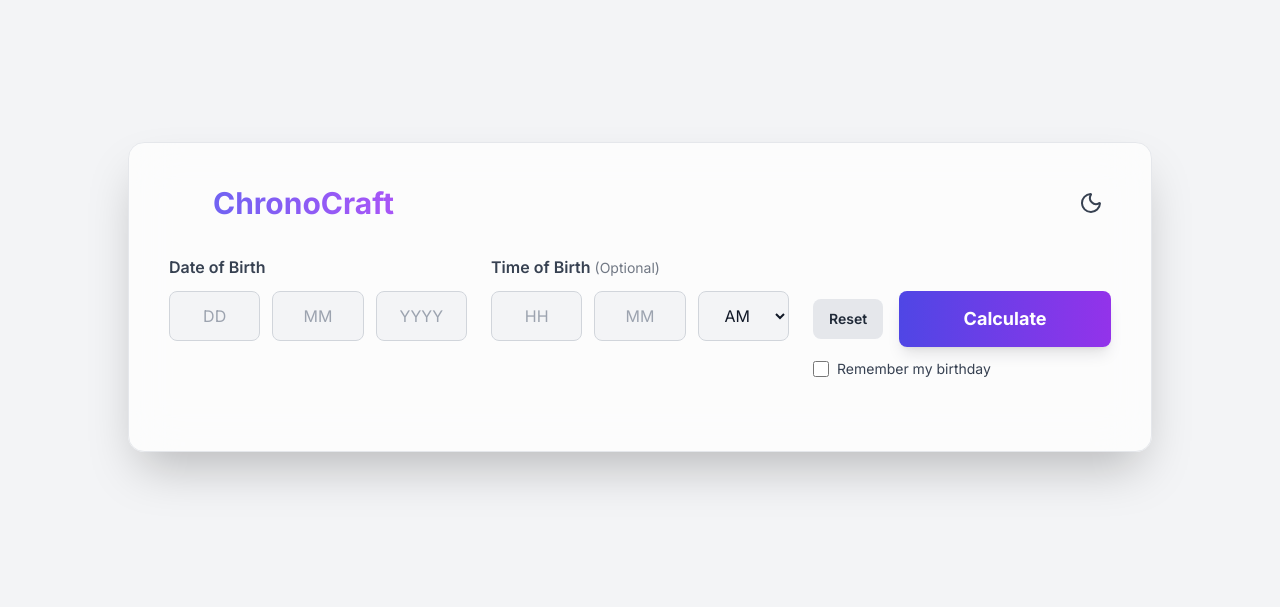
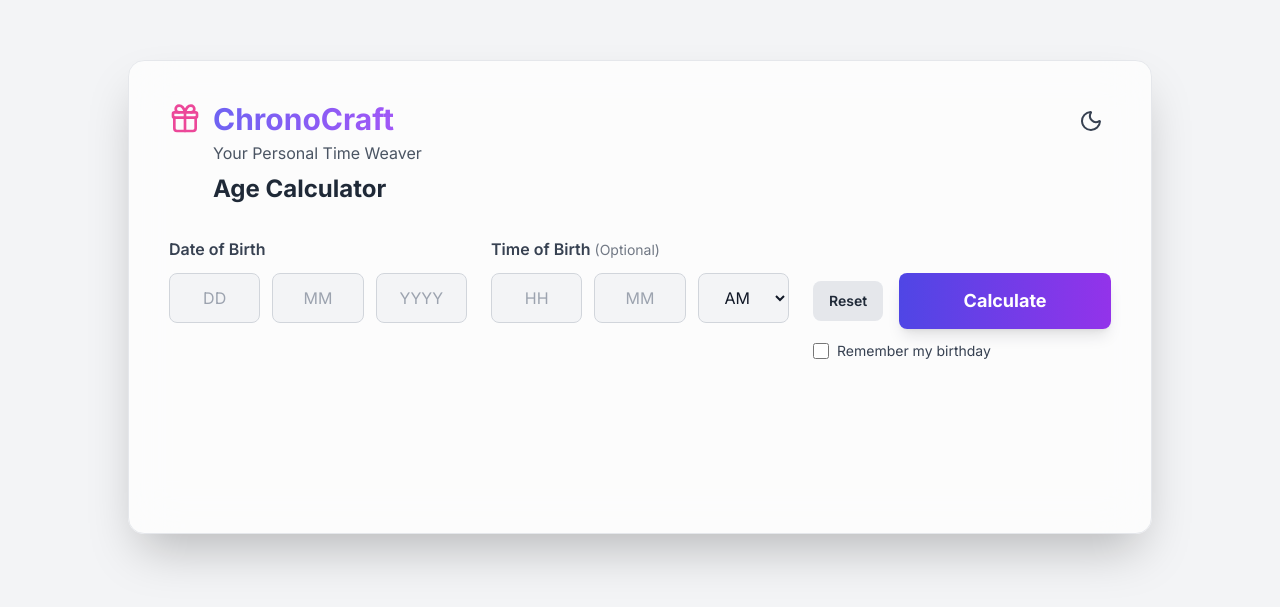
Before and after one commit to anaymdalvi-glitch/age-calculator2, a plain HTML site: page index.html in a window 1280 px wide. Shown: the part 103-710 px from the top of the page. Drawn offline with nearby package versions, Linux system fonts and the light colour scheme.

Commit message:
Update index.html

```diff
--- a/index.html
+++ b/index.html
@@ -1,8 +1,14 @@
 <!DOCTYPE html>
-<html lang="en" class="dark"> <!-- Default to dark mode --><head>
+<html lang="en" class="dark">
+
+<head>
     <meta charset="UTF-8">
     <meta name="viewport" content="width=device-width, initial-scale=1.0">
     <title>ChronoCraft | Modern Age Calculator</title>
+
+    <!-- Google AdSense -->
+    <script async src="https://pagead2.googlesyndication.com/pagead/js/adsbygoogle.js?client=ca-pub-5173549373434570"
+     crossorigin="anonymous"></script>
 
     <!-- Tailwind CSS --><script src="https://cdn.tailwindcss.com"></script>
 
@@ -69,6 +75,13 @@
         .dark #theme-icon-moon { display: none; }
         html:not(.dark) #theme-icon-sun { display: none; }
         html:not(.dark) #theme-icon-moon { display: block; }
+
+        /* FIX for AdSense slot size error */
+        .adsbygoogle {
+            display: flex !important; /* Ensure it's treated as a block/flex element */
+            min-height: 100px; /* Provide a minimum rendering height */
+            text-align: center;
+        }
     </style>
 
     <script>
@@ -90,21 +103,28 @@
     <main class="w-full max-w-5xl mx-auto">
         <div class="w-full bg-white/70 dark:bg-gray-800/70 backdrop-blur-xl border border-gray-200 dark:border-gray-700/50 rounded-2xl shadow-2xl p-6 md:p-10">
 
-            <!-- Header: Title + Theme Toggle --><header class="flex justify-between items-center mb-8">
-                <h1 class="text-3xl font-bold text-transparent bg-clip-text bg-gradient-to-r from-indigo-500 to-purple-500 flex items-center gap-3">
-                    <i data-lucide="calendar-clock" class="w-8 h-8"></i>
-                    ChronoCraft
-                </h1>
+            <!-- Header: Title + Theme Toggle -->
+            <header class="flex justify-between items-start mb-8">
+                <div>
+                    <h1 class="text-3xl font-bold text-transparent bg-clip-text bg-gradient-to-r from-indigo-500 to-purple-500 flex items-center gap-3">
+                        <i data-lucide="gift" class="w-8 h-8 text-pink-500"></i>
+                        ChronoCraft
+                    </h1>
+                    <p class="text-gray-600 dark:text-gray-400 text-md mt-1 ml-11">Your Personal Time Weaver</p>
+                    <h2 class="text-2xl font-bold text-gray-800 dark:text-gray-100 mt-2 ml-11">Age Calculator</h2>
+                </div>
                 <button id="theme-toggle" title="Toggle theme" class="p-2 rounded-full text-gray-700 dark:text-gray-300 hover:bg-gray-200 dark:hover:bg-gray-700 transition-all focus-visible-ring">
                     <i id="theme-icon-sun" data-lucide="sun" class="w-6 h-6"></i>
                     <i id="theme-icon-moon" data-lucide="moon" class="w-6 h-6"></i>
                 </button>
             </header>
 
-            <!-- Input Form --><section id="input-form" class="mb-8">
+            <!-- Input Form -->
+            <section id="input-form" class="mb-8">
                 <div class="grid grid-cols-1 md:grid-cols-3 gap-6">
 
-                    <!-- Date Inputs --><div class="space-y-3">
+                    <!-- Date Inputs -->
+                    <div class="space-y-3">
                         <label for="day" class="text-base font-semibold text-gray-700 dark:text-gray-300">Date of Birth</label>
                         <div class="grid grid-cols-3 gap-3">
                             <input type="number" id="day" placeholder="DD" min="1" max="31" class="w-full p-3 text-center rounded-lg bg-gray-100 dark:bg-gray-700 border border-gray-300 dark:border-gray-600 focus:border-indigo-500 dark:focus:border-indigo-500 outline-none focus-visible-ring" aria-label="Day of Birth">
@@ -113,7 +133,8 @@
                         </div>
                     </div>
 
-                    <!-- Time Inputs --><div class="space-y-3">
+                    <!-- Time Inputs -->
+                    <div class="space-y-3">
                         <label for="hour" class="text-base font-semibold text-gray-700 dark:text-gray-300">Time of Birth <span class="text-sm font-normal opacity-70">(Optional)</span></label>
                         <div class="grid grid-cols-3 gap-3">
                             <input type="number" id="hour" placeholder="HH" min="1" max="12" class="w-full p-3 text-center rounded-lg bg-gray-100 dark:bg-gray-700 border border-gray-300 dark:border-gray-600 focus:border-indigo-500 dark:focus:border-indigo-500 outline-none focus-visible-ring" aria-label="Hour of Birth">
@@ -125,17 +146,21 @@
                         </div>
                     </div>
 
-                    <!-- Actions and Settings --><div class="space-y-3 md:mt-auto">
+                    <!-- Actions and Settings -->
+                    <div class="space-y-3 md:mt-auto">
                         <label class="text-base font-semibold text-gray-700 dark:text-gray-300 hidden md:block opacity-0">Actions</label>
                         <div class="flex items-center gap-4 mt-3 md:mt-0">
-                            <!-- Reset Button --><button id="reset-btn" class="flex-shrink-0 px-4 py-2.5 rounded-lg bg-gray-200 dark:bg-gray-700 text-gray-800 dark:text-gray-200 font-semibold text-sm hover:bg-gray-300 dark:hover:bg-gray-600 transition-all focus-visible-ring">
+                            <!-- Reset Button -->
+                            <button id="reset-btn" class="flex-shrink-0 px-4 py-2.5 rounded-lg bg-gray-200 dark:bg-gray-700 text-gray-800 dark:text-gray-200 font-semibold text-sm hover:bg-gray-300 dark:hover:bg-gray-600 transition-all focus-visible-ring">
                                 Reset
                             </button>
-                            <!-- Calculate Button --><button id="calculate-btn" class="flex-grow p-3.5 rounded-lg bg-gradient-to-r from-indigo-600 to-purple-600 text-white font-bold text-lg shadow-lg hover:opacity-90 transition-all transform hover:scale-[1.02] active:scale-100 focus-visible-ring">
+                            <!-- Calculate Button -->
+                            <button id="calculate-btn" class="flex-grow p-3.5 rounded-lg bg-gradient-to-r from-indigo-600 to-purple-600 text-white font-bold text-lg shadow-lg hover:opacity-90 transition-all transform hover:scale-[1.02] active:scale-100 focus-visible-ring">
                                 Calculate
                             </button>
                         </div>
-                        <!-- Save for next time checkbox --><div class="flex items-center mt-3">
+                        <!-- Save for next time checkbox -->
+                        <div class="flex items-center mt-3">
                             <input type="checkbox" id="save-data" class="h-4 w-4 text-indigo-600 dark:text-indigo-500 focus:ring-indigo-500 border-gray-300 rounded dark:bg-gray-700 dark:border-gray-600 focus-visible-ring">
                             <label for="save-data" class="ml-2 block text-sm text-gray-700 dark:text-gray-300 cursor-pointer select-none">Remember my birthday</label>
                         </div>
@@ -143,46 +168,57 @@
                 </div>
             </section>
 
-            <!-- Error Message Area --><div id="error-message" class="text-red-500 dark:text-red-400 text-center mb-6 text-lg font-medium hidden"></div>
+            <!-- Error Message Area -->
+            <div id="error-message" class="text-red-500 dark:text-red-400 text-center mb-6 text-lg font-medium hidden"></div>
 
-            <!-- Results Section --><section id="results-container" class="hidden space-y-8 mt-10">
+            <!-- Results Section -->
+            <section id="results-container" class="hidden space-y-8 mt-10">
 
-                <!-- Precise Age & Next Birthday Countdown --><div class="grid grid-cols-1 lg:grid-cols-2 gap-6">
-                    <!-- Your Precise Age Card --><div class="bg-gray-50 dark:bg-gray-800 p-6 rounded-2xl shadow-lg border border-gray-200 dark:border-gray-700">
+                <!-- Precise Age & Next Birthday Countdown -->
+                <div class="grid grid-cols-1 lg:grid-cols-2 gap-6">
+                    <!-- Your Precise Age Card -->
+                    <div class="bg-gray-50 dark:bg-gray-800 p-6 rounded-2xl shadow-lg border border-gray-200 dark:border-gray-700">
                         <h2 class="flex items-center gap-2 text-xl font-semibold text-gray-700 dark:text-gray-300 mb-5">
                             <i data-lucide="clock" class="w-6 h-6 text-indigo-500"></i>
                             Your Precise Age
                         </h2>
                         <div id="age-display" class="grid grid-cols-3 md:grid-cols-3 lg:grid-cols-3 gap-y-4 gap-x-2 text-center text-gray-900 dark:text-white">
-                            <!-- Content injected by JS --></div>
+                            <!-- Content injected by JS -->
+                        </div>
                     </div>
 
-                    <!-- Next Birthday Countdown Card --><div class="bg-gray-50 dark:bg-gray-800 p-6 rounded-2xl shadow-lg border border-gray-200 dark:border-gray-700">
+                    <!-- Next Birthday Countdown Card -->
+                    <div class="bg-gray-50 dark:bg-gray-800 p-6 rounded-2xl shadow-lg border border-gray-200 dark:border-gray-700">
                         <h2 class="flex items-center gap-2 text-xl font-semibold text-gray-700 dark:text-gray-300 mb-5">
                             <i data-lucide="gift" class="w-6 h-6 text-purple-500"></i>
                             Next Birthday Countdown
                         </h2>
                         <div id="countdown-display" class="grid grid-cols-2 md:grid-cols-4 lg:grid-cols-4 gap-y-4 gap-x-2 text-center text-gray-900 dark:text-white">
-                            <!-- Content injected by JS --></div>
+                            <!-- Content injected by JS -->
+                        </div>
                     </div>
                 </div>
 
-                <!-- Zodiac, Chinese Zodiac, Born On --><div class="grid grid-cols-1 md:grid-cols-3 gap-6">
-                    <!-- Zodiac Sign Card --><div class="bg-gray-50 dark:bg-gray-800 p-6 rounded-2xl shadow-lg border border-gray-200 dark:border-gray-700 flex flex-col items-center">
+                <!-- Zodiac, Chinese Zodiac, Born On -->
+                <div class="grid grid-cols-1 md:grid-cols-3 gap-6">
+                    <!-- Zodiac Sign Card -->
+                    <div class="bg-gray-50 dark:bg-gray-800 p-6 rounded-2xl shadow-lg border border-gray-200 dark:border-gray-700 flex flex-col items-center">
                         <h2 class="flex items-center gap-2 text-base font-medium text-gray-500 dark:text-gray-400 mb-3">
                             <i data-lucide="star" class="w-5 h-5 text-indigo-400"></i>
                             Zodiac Sign
                         </h2>
                         <span id="zodiac" class="text-3xl font-bold text-transparent bg-clip-text bg-gradient-to-r from-indigo-500 to-purple-500 block"></span>
                     </div>
-                    <!-- Chinese Zodiac Card --><div class="bg-gray-50 dark:bg-gray-800 p-6 rounded-2xl shadow-lg border border-gray-200 dark:border-gray-700 flex flex-col items-center">
+                    <!-- Chinese Zodiac Card -->
+                    <div class="bg-gray-50 dark:bg-gray-800 p-6 rounded-2xl shadow-lg border border-gray-200 dark:border-gray-700 flex flex-col items-center">
                         <h2 class="flex items-center gap-2 text-base font-medium text-gray-500 dark:text-gray-400 mb-3">
                             <i data-lucide="paw-print" class="w-5 h-5 text-purple-400"></i>
                             Chinese Zodiac
                         </h2>
                         <span id="chineseZodiac" class="text-3xl font-bold text-transparent bg-clip-text bg-gradient-to-r from-indigo-500 to-purple-500 block"></span>
                     </div>
-                    <!-- Born On Card --><div class="bg-gray-50 dark:bg-gray-800 p-6 rounded-2xl shadow-lg border border-gray-200 dark:border-gray-700 flex flex-col items-center">
+                    <!-- Born On Card -->
+                    <div class="bg-gray-50 dark:bg-gray-800 p-6 rounded-2xl shadow-lg border border-gray-200 dark:border-gray-700 flex flex-col items-center">
                         <h2 class="flex items-center gap-2 text-base font-medium text-gray-500 dark:text-gray-400 mb-3">
                             <i data-lucide="calendar-days" class="w-5 h-5 text-pink-400"></i>
                             Born on a
@@ -191,11 +227,13 @@
                     </div>
                 </div>
 
-                <!-- Birthday Snapshot Section --><div class="bg-gray-50 dark:bg-gray-800 p-6 rounded-2xl shadow-lg border border-gray-200 dark:border-gray-700">
+                <!-- Birthday Snapshot Section -->
+                <div class="bg-gray-50 dark:bg-gray-800 p-6 rounded-2xl shadow-lg border border-gray-200 dark:border-gray-700">
                     <h2 class="text-2xl font-bold text-transparent bg-clip-text bg-gradient-to-r from-blue-500 to-teal-500 text-center mb-6">Your Birthday Snapshot</h2>
 
                     <div class="space-y-6">
-                        <!-- Personality Trait --><div>
+                        <!-- Personality Trait -->
+                        <div>
                             <h3 class="flex items-center gap-2 text-lg font-semibold text-gray-700 dark:text-gray-300 mb-2">
                                 <i data-lucide="sparkles" class="w-5 h-5 text-yellow-500"></i>
                                 Personality Trait
@@ -203,16 +241,19 @@
                             <p id="trait" class="text-gray-600 dark:text-gray-300 leading-relaxed"></p>
                         </div>
 
-                        <!-- Famous Peers --><div>
+                        <!-- Famous Peers -->
+                        <div>
                             <h3 class="flex items-center gap-2 text-lg font-semibold text-gray-700 dark:text-gray-300 mb-2">
                                 <i data-lucide="users" class="w-5 h-5 text-green-500"></i>
                                 Famous Peers
                             </h3>
                             <ul id="famousPeers" class="list-disc list-inside text-gray-600 dark:text-gray-300 space-y-1 pl-4">
-                                <!-- Content injected by JS based on birth date/zodiac for more dynamic data --></ul>
+                                <!-- Content injected by JS based on birth date/zodiac for more dynamic data -->
+                            </ul>
                         </div>
 
-                        <!-- On This Day in History --><div>
+                        <!-- On This Day in History -->
+                        <div>
                             <h3 class="flex items-center gap-2 text-lg font-semibold text-gray-700 dark:text-gray-300 mb-2">
                                 <i data-lucide="scroll" class="w-5 h-5 text-red-500"></i>
                                 On This Day in History
@@ -223,6 +264,25 @@
                 </div>
 
             </section>
+
+            <!-- AdSense Placeholder -->
+            <div class="mt-8">
+                <!--
+                  IMPORTANT: Replace '1234567890' with your actual AdSense ad unit slot ID.
+                  This is just a placeholder and will not serve ads.
+                  data-ad-format changed to 'fluid' to help with responsiveness.
+                -->
+                <ins class="adsbygoogle"
+                     style="display:block; min-height:100px; text-align:center;"
+                     data-ad-client="ca-pub-5173549373434570"
+                     data-ad-slot="1234567890"
+                     data-ad-format="fluid"
+                     data-full-width-responsive="true"></ins>
+                <script>
+                     (adsbygoogle = window.adsbygoogle || []).push({});
+                </script>
+            </div>
+            <!-- End AdSense Placeholder -->
 
         </div>
     </main>
@@ -496,7 +556,7 @@
             `; // Example peers, ideally these would be more dynamically linked to birth month/day or zodiac
 
             // 6. On This Day in History (Example, can be expanded or made dynamic)
-            historyFactEl.textContent = `On this very day in ${y}, a significant historical event took place! For example, on a similar day in 1906, the Wright brothers were granted a U.S. patent for their 'flying machine,' soaring into history and changing the world forever!`;
+            historyFactEl.textContent = `On this very day in ${birthDate.getFullYear()}, a significant historical event took place! For example, on a similar day in 1906, the Wright brothers were granted a U.S. patent for their 'flying machine,' soaring into history and changing the world forever!`;
             // This can be made dynamic by fetching actual events for the given birth date.
 
             lucide.createIcons(); // Re-render Lucide icons after updating innerHTML
```
